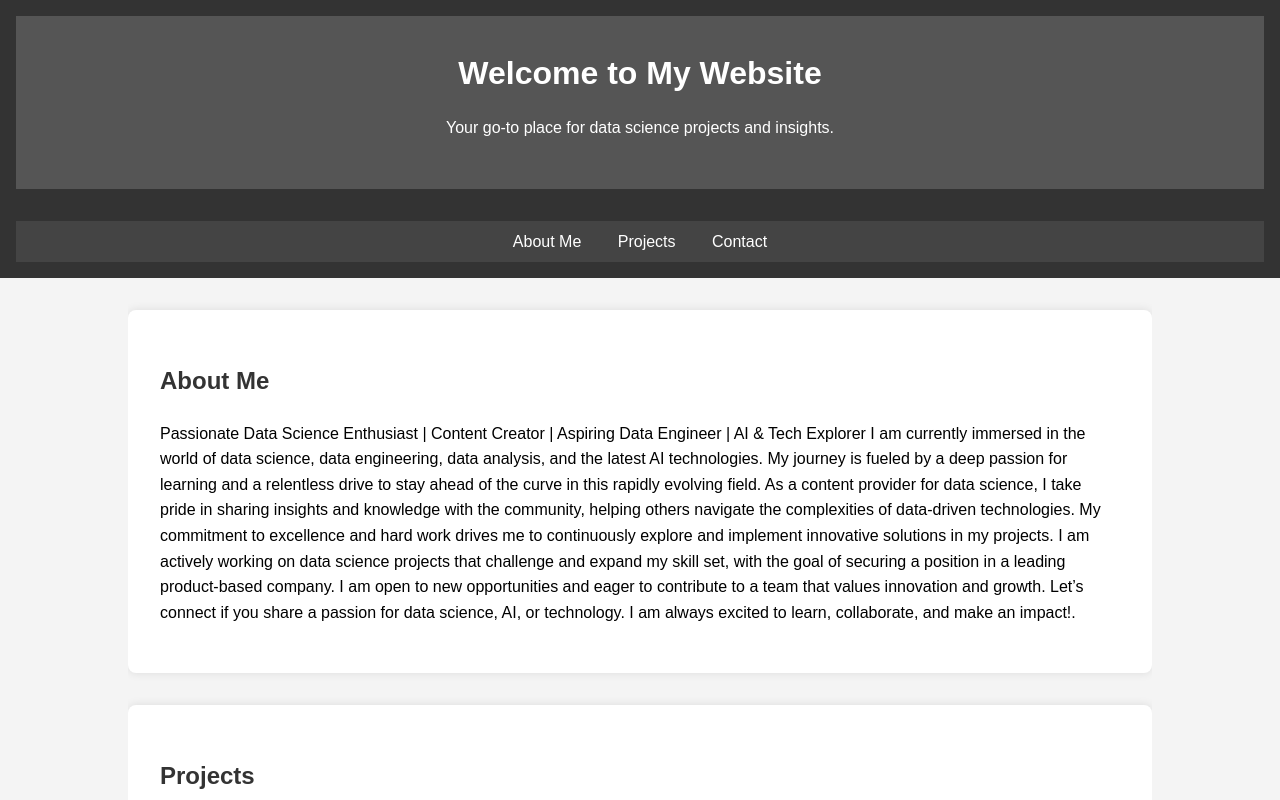
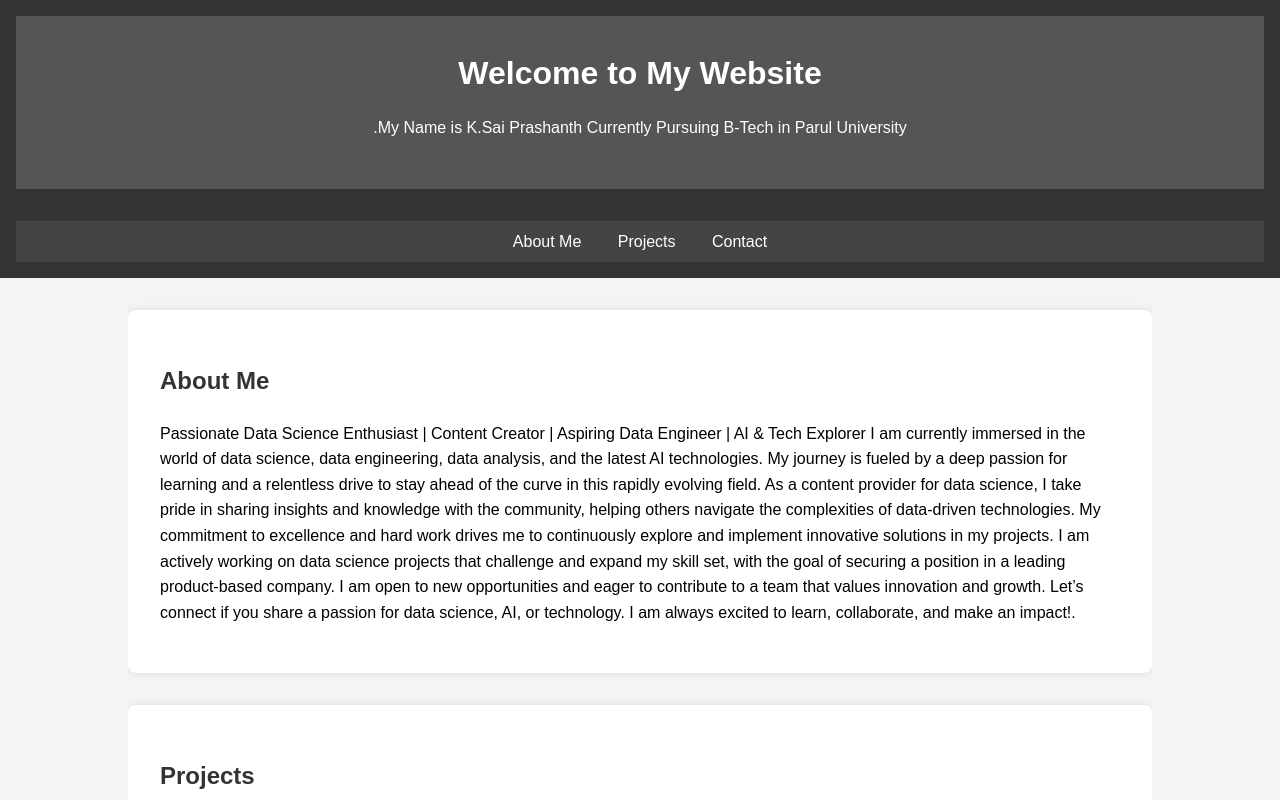
Before and after one commit to Sai-Prashanth123/Github-pages-demo, a plain HTML site: page index.html in a window 1280 px wide. Shown: the top 800 px of the page. Drawn offline with Linux system fonts and the light colour scheme.

Commit message:
Update index.html

```diff
--- a/index.html
+++ b/index.html
@@ -107,7 +107,7 @@
     <header>
         <div class="hero">
             <h1>Welcome to My Website</h1>
-            <p>Your go-to place for data science projects and insights.</p>
+            <p>.My Name is K.Sai Prashanth Currently Pursuing B-Tech in Parul University </p>
         </div>
         <nav>
             <a href="#about">About Me</a>
```
